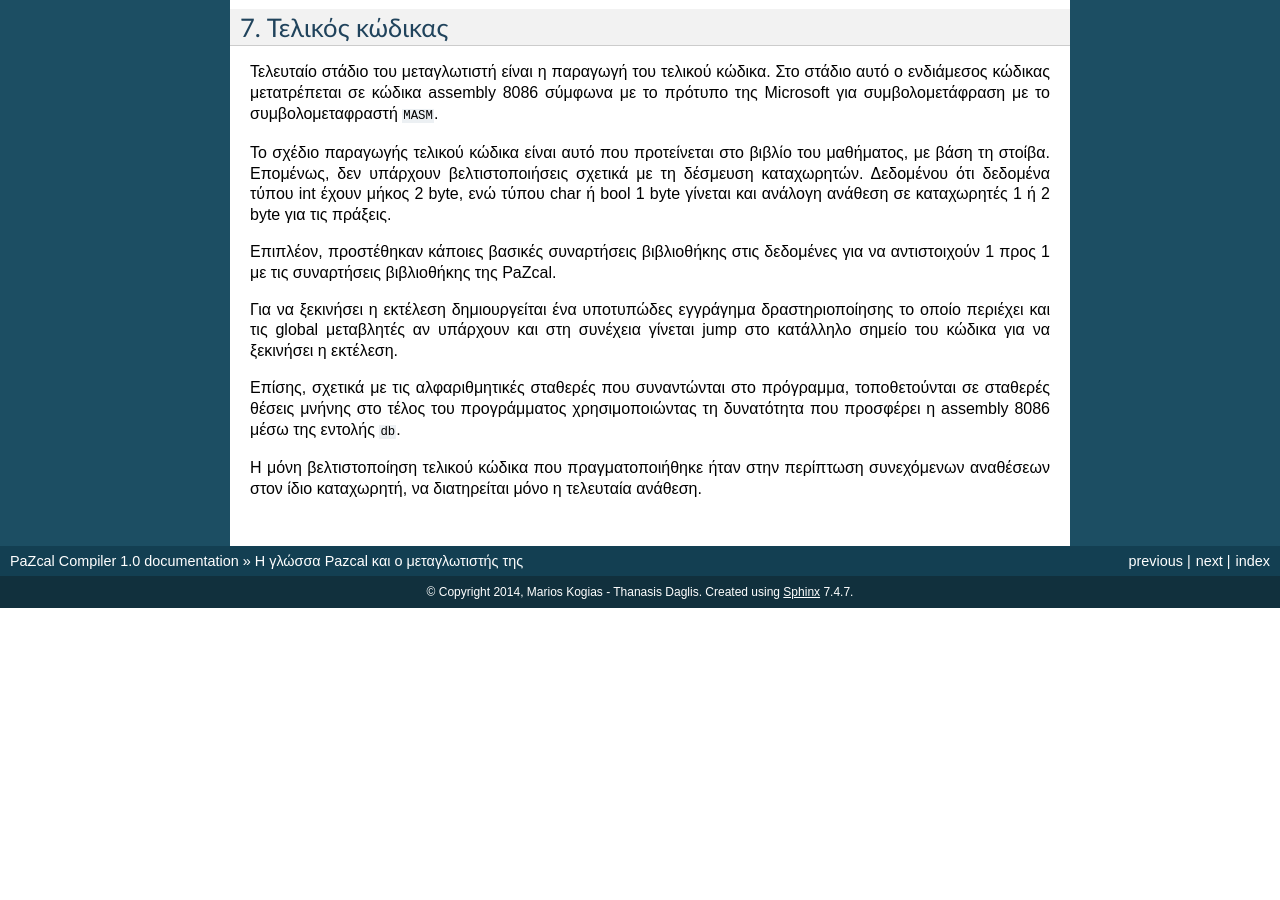
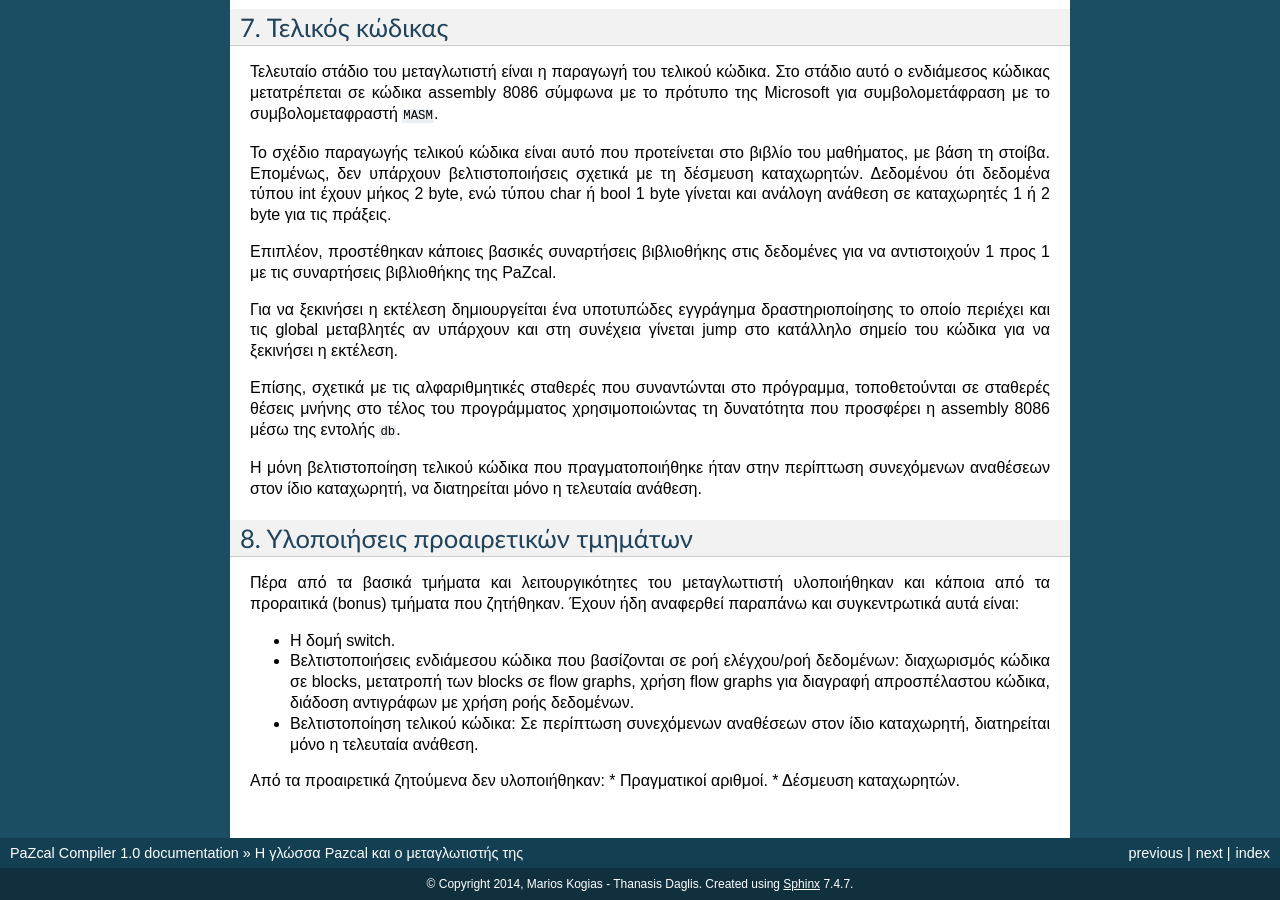
Before and after one commit to marioskogias/pazcal-compiler, a Sphinx documentation site: the page built from docs/source/background.rst, in a window 1280 px wide and 900 px high, scrolled down 3131 px. Built offline with Sphinx 7.4.7, drawn with Linux system fonts in a browser that asks for light colours; before the commit the page ends 3739 px from its top, so only the background shows below that; some of the changed text lies outside the part shown.

Commit message:
added bonus parts

```diff
--- a/docs/source/background.rst
+++ b/docs/source/background.rst
@@ -213,3 +213,21 @@ byte για τις πράξεις.
 Η μόνη βελτιστοποίηση τελικού κώδικα που πραγματοποιήθηκε ήταν στην περίπτωση
 συνεχόμενων αναθέσεων στον ίδιο καταχωρητή, να διατηρείται μόνο η τελευταία
 ανάθεση.
+
+8. Υλοποιήσεις προαιρετικών τμημάτων
+------------------------------------
+
+Πέρα από τα βασικά τμήματα και λειτουργικότητες του μεταγλωττιστή υλοποιήθηκαν
+και κάποια από τα προραιτικά (bonus) τμήματα που ζητήθηκαν. Έχουν ήδη αναφερθεί
+παραπάνω και συγκεντρωτικά αυτά είναι:
+
+* Η δομή switch.
+* Βελτιστοποιήσεις ενδιάμεσου κώδικα που βασίζονται σε ροή ελέγχου/ροή δεδομένων:
+  διαχωρισμός κώδικα σε blocks, μετατροπή των blocks σε flow graphs, χρήση flow graphs
+  για διαγραφή απροσπέλαστου κώδικα, διάδοση αντιγράφων με χρήση ροής δεδομένων.
+* Βελτιστοποίηση τελικού κώδικα: Σε περίπτωση συνεχόμενων αναθέσεων στον ίδιο
+  καταχωρητή, διατηρείται μόνο η τελευταία ανάθεση.
+
+Από τα προαιρετικά ζητούμενα δεν υλοποιήθηκαν:
+* Πραγματικοί αριθμοί.
+* Δέσμευση καταχωρητών.
```
